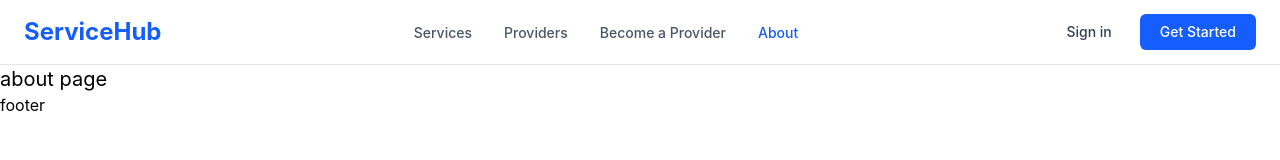
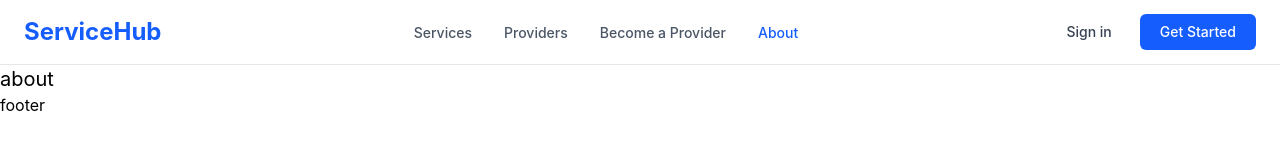
Before and after one commit to MdTashinParwez/service, a React app in the folder frontend/: page /about in a window 1280 px wide. Shown: the top 160 px of the page. Built offline with nearby package versions, Linux system fonts and the light colour scheme; the HTML template or start-up script is replaced by a standard one.

Commit message:
fix: correct text in AboutPage component

```diff
--- a/frontend/src/pages/About/AboutPage.jsx
+++ b/frontend/src/pages/About/AboutPage.jsx
@@ -3,7 +3,7 @@ import React from 'react'
 function AboutPage() {
   return (
     <div className='text-xl color'>
-      about page
+      about
     </div>
   )
 }
```
